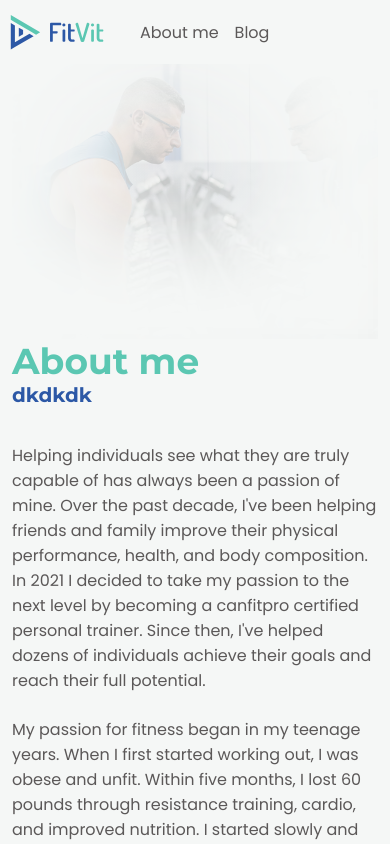
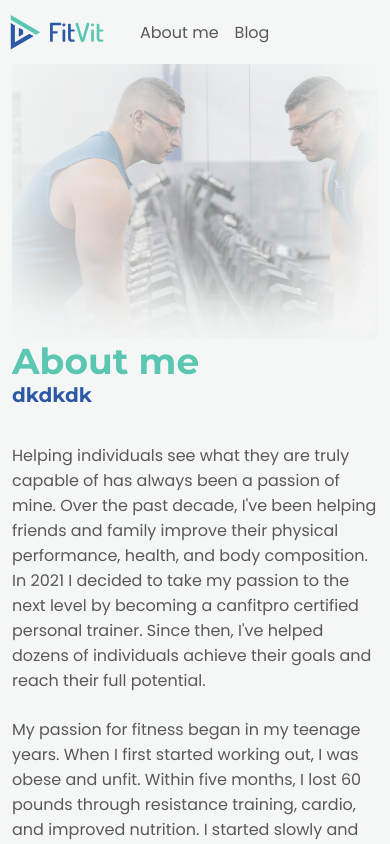
Before and after one commit to JGSolutions/fitvitfitness, a Next.js app: page /about in a window 390 px wide. Shown: the top 844 px of the page. Built offline with nearby package versions, Linux system fonts and the light colour scheme.

Commit message:
css touch ups

```diff
--- a/components/footer/Footer.module.css
+++ b/components/footer/Footer.module.css
@@ -38,6 +38,7 @@
     .footer {
         flex-direction: column;
         gap: var(--padding-large);
+        margin-bottom: var(--padding-medium);
     }
 
     .menuOptions {
@@ -54,5 +55,6 @@
     .socialMedia {
         width: 100%;
         justify-content: flex-end;
+        padding-bottom: var(--padding-regular);
     }
 }
--- a/components/page-header/PageHeader.module.css
+++ b/components/page-header/PageHeader.module.css
@@ -43,6 +43,7 @@
 	.coverImage {
 		height: 275px;
 		order: 1;
+		box-shadow: inset -32px -29px 62px 27px var(--main-background);
 	}
 
 	.container {
```
